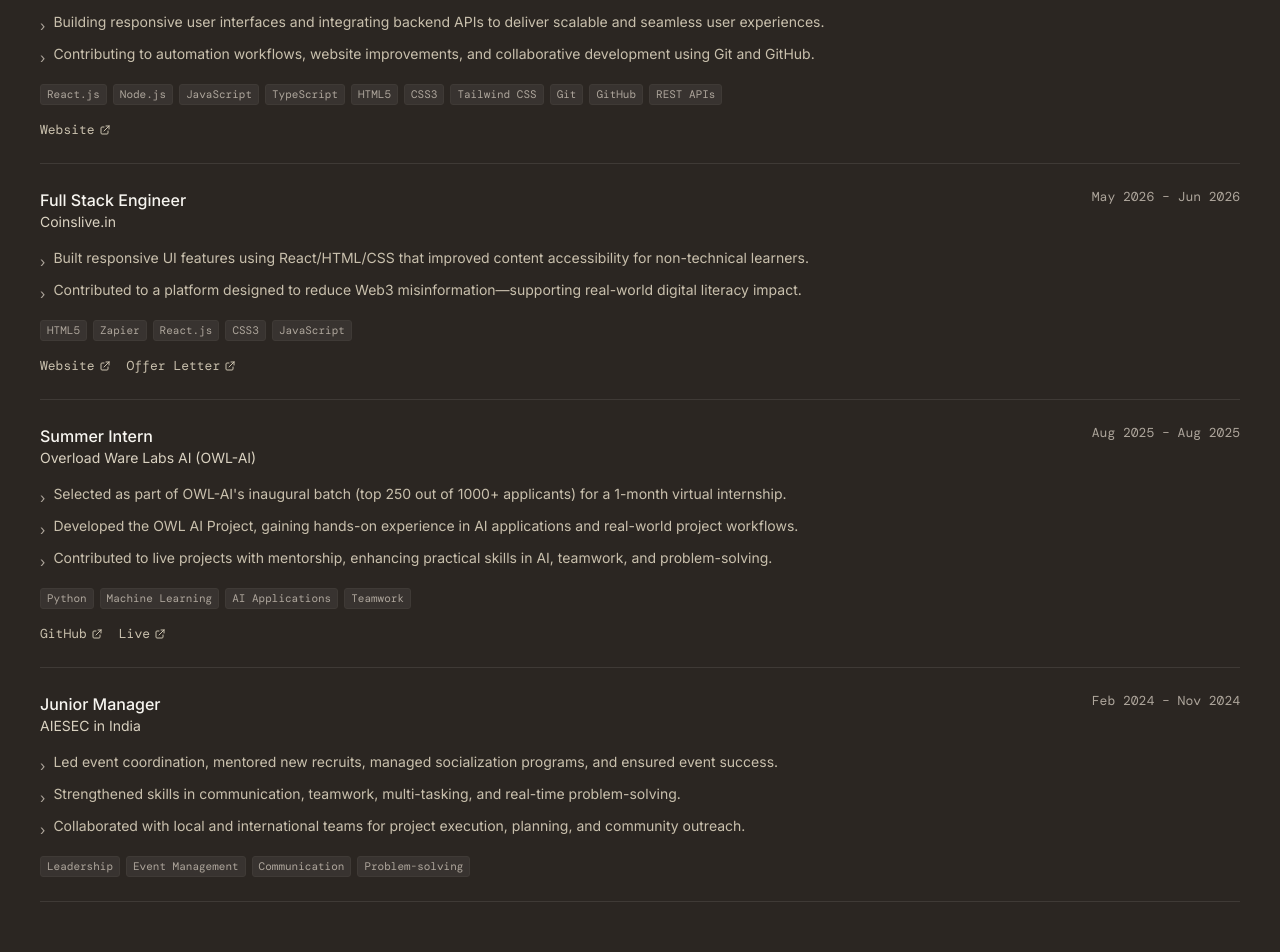
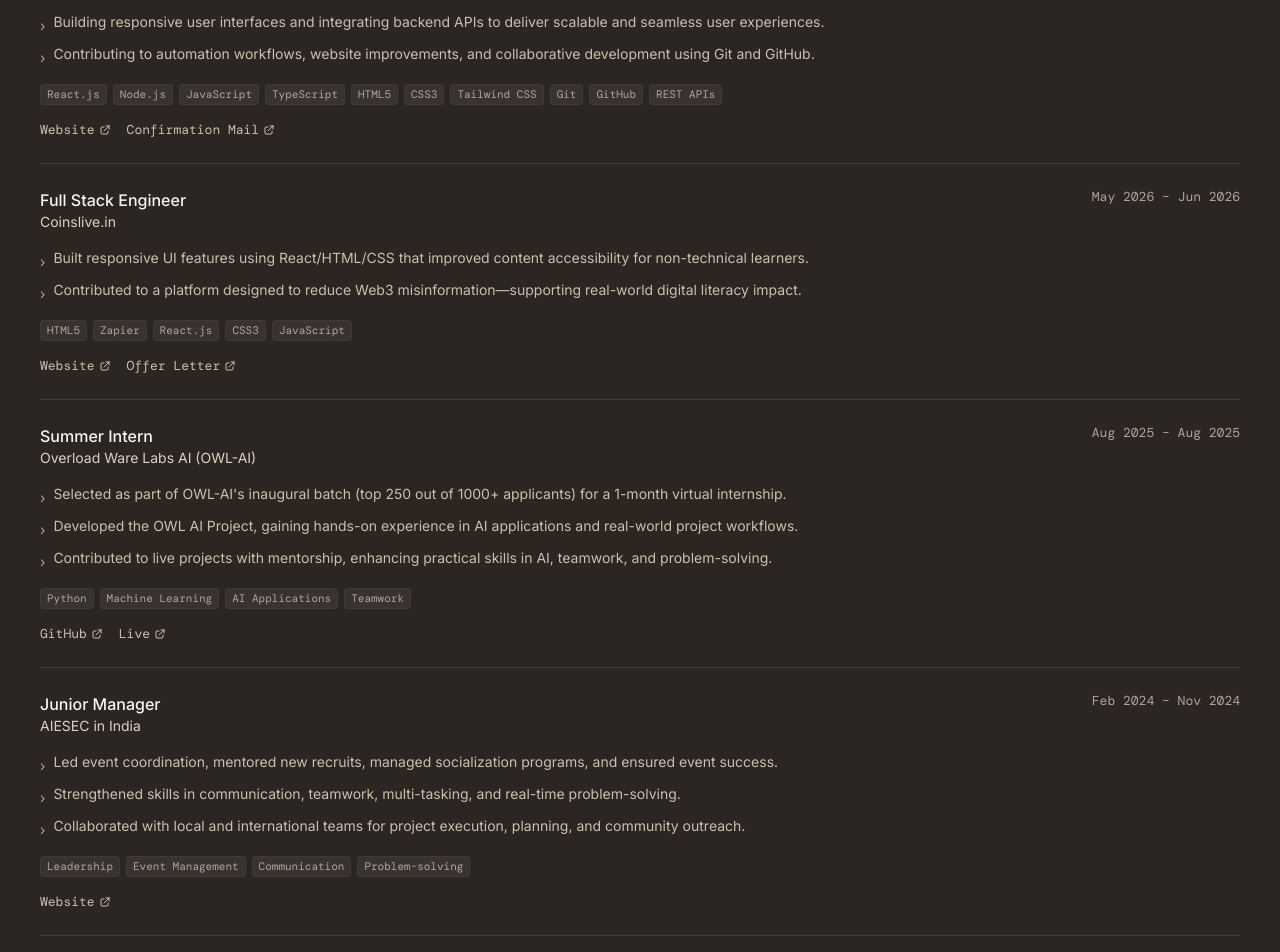
Before and after one commit to SoumyaSagarNayak/soum-portfolio, a Next.js app: page / in a window 1280 px wide. Shown: the part 3260-4212 px from the top of the page. Built offline with nearby package versions, Linux system fonts and the light colour scheme; no server answers.

Commit message:
feat: add experience section component with professional work history timeline

```diff
--- a/app/components/Experience.tsx
+++ b/app/components/Experience.tsx
@@ -25,7 +25,8 @@
       "REST APIs"
     ],
     links: [
-      { label: "Website", url: "https://www.webyalaya.com/" }
+      { label: "Website", url: "https://www.webyalaya.com/" },
+      { label: "Confirmation Mail", url: "/resume/Webyalaya.png" },
     ]
   },
   {
@@ -67,7 +68,9 @@
       "Collaborated with local and international teams for project execution, planning, and community outreach.",
     ],
     skills: ["Leadership", "Event Management", "Communication", "Problem-solving"],
-    links: [],
+    links: [
+      { label: "Website", url: "https://www.aiesec.in/" }
+    ],
   },
 ];
 
```
Also changed, not shown: public/resume/Webyalaya.png (added).
